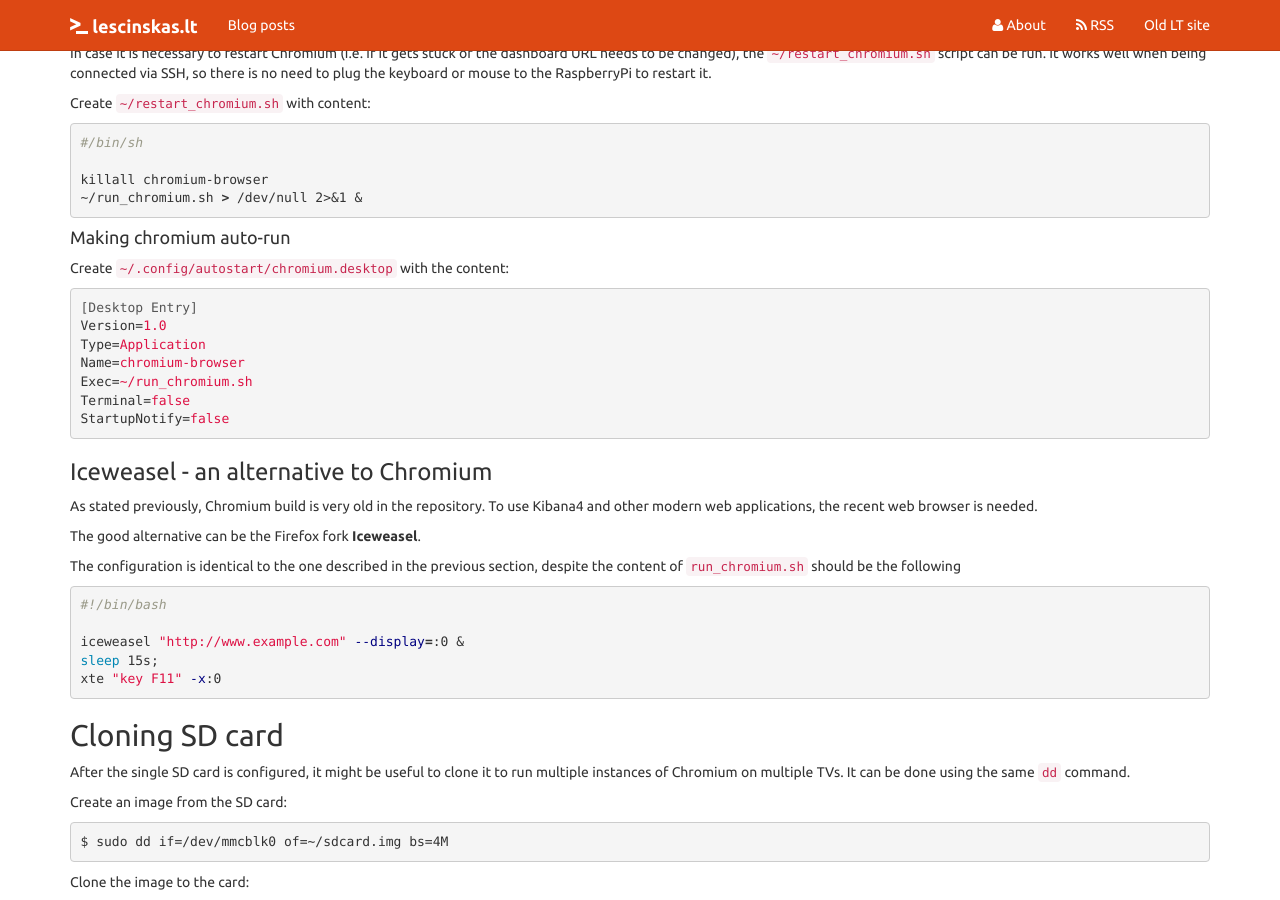
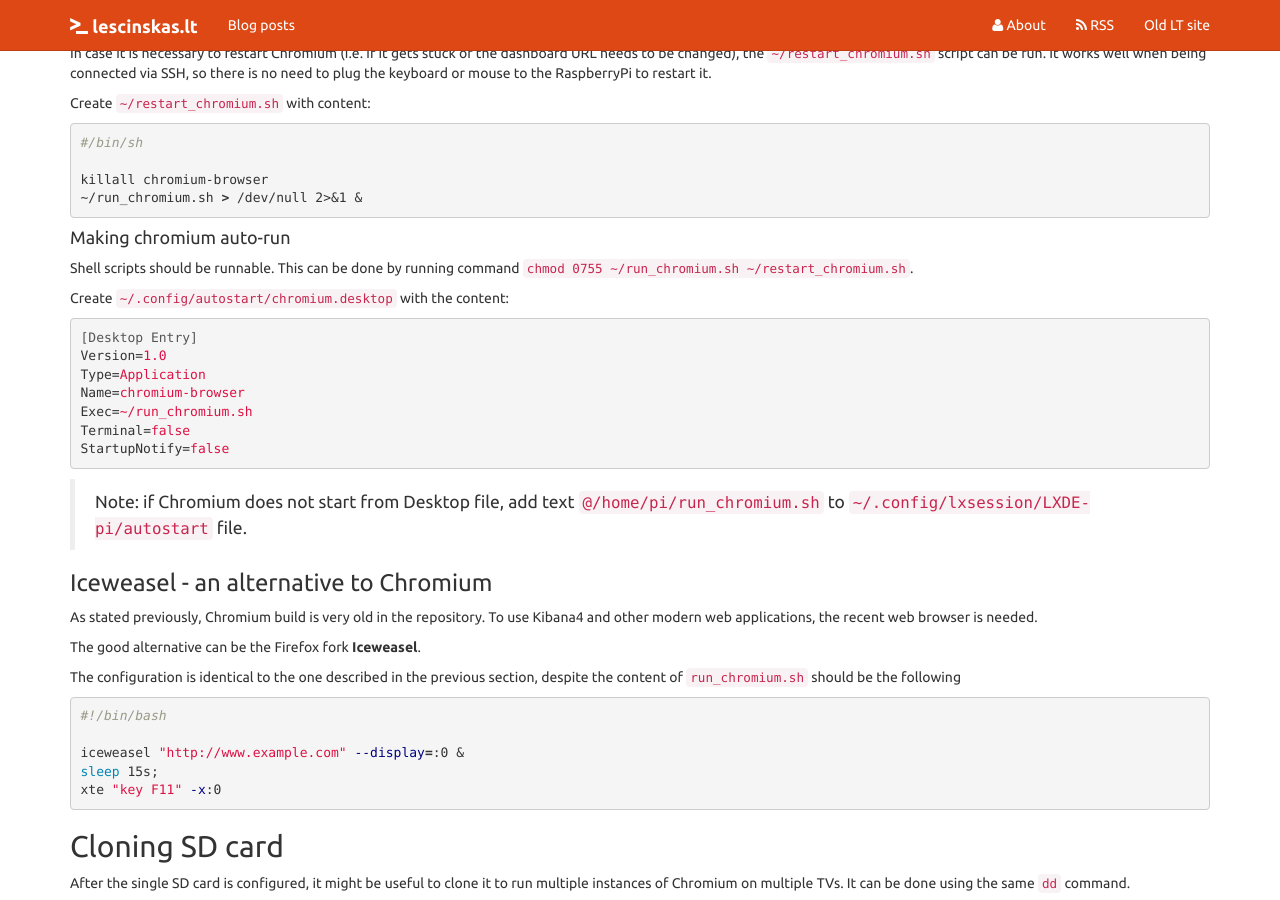
Before and after one commit to plutzilla/plutzilla.github.io, a Jekyll site: the page built from _posts/2015/2015-11-29-raspberry-pi-monitoring-screens.md, in a window 1280 px wide and 900 px high, scrolled down 7271 px. Built offline with Jekyll 4.4.1, drawn with Linux system fonts in a browser that asks for light colours; nearby versions of some CDN libraries; comment, search, counter and statistics services are not loaded.

Commit message:
Updated autorun info

```diff
--- a/_posts/2015/2015-11-29-raspberry-pi-monitoring-screens.md
+++ b/_posts/2015/2015-11-29-raspberry-pi-monitoring-screens.md
@@ -208,6 +208,8 @@ killall chromium-browser
 
 #### Making chromium auto-run
 
+Shell scripts should be runnable. This can be done by running command `chmod 0755 ~/run_chromium.sh ~/restart_chromium.sh`.
+
 Create `~/.config/autostart/chromium.desktop` with the content:
 
 {% highlight ini %}
@@ -219,6 +221,8 @@ Exec=~/run_chromium.sh
 Terminal=false
 StartupNotify=false
 {% endhighlight %}
+
+> Note: if Chromium does not start from Desktop file, add text `@/home/pi/run_chromium.sh` to `~/.config/lxsession/LXDE-pi/autostart` file.
 
 ### Iceweasel - an alternative to Chromium
 
```
